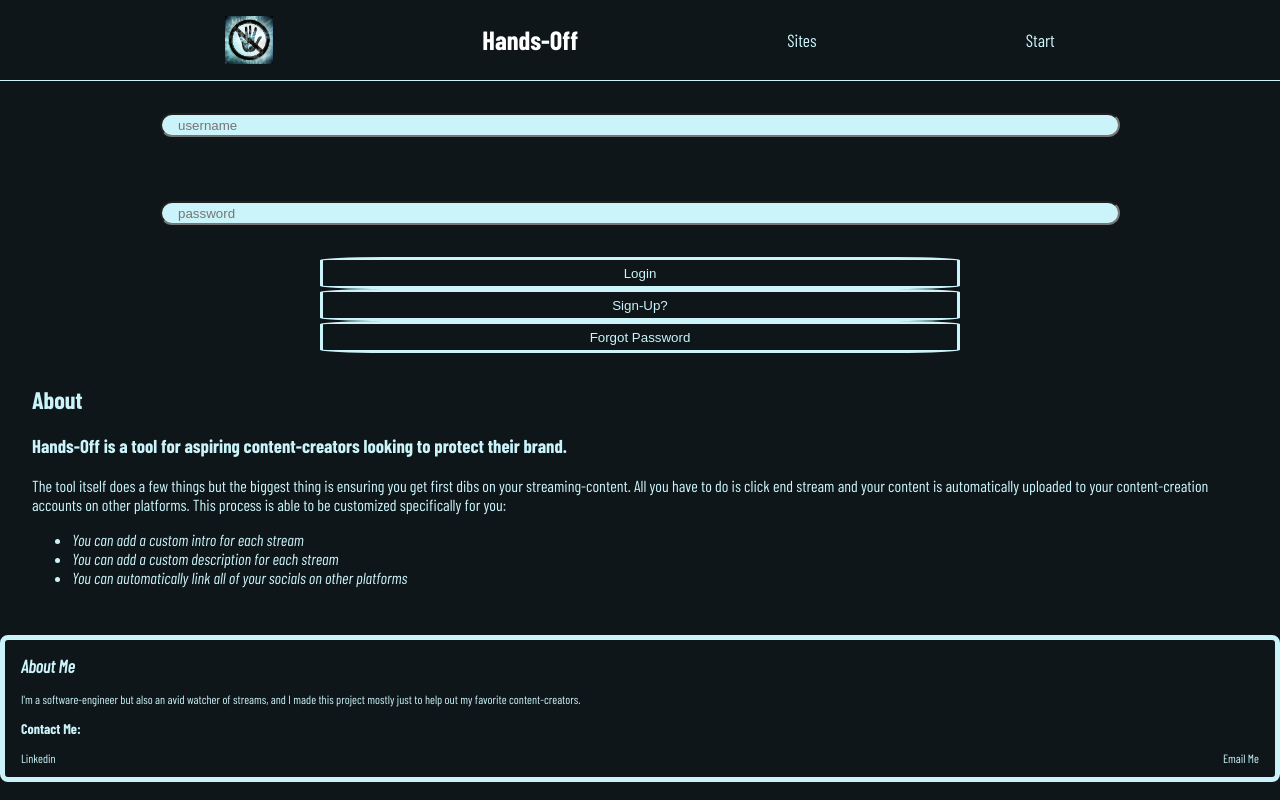
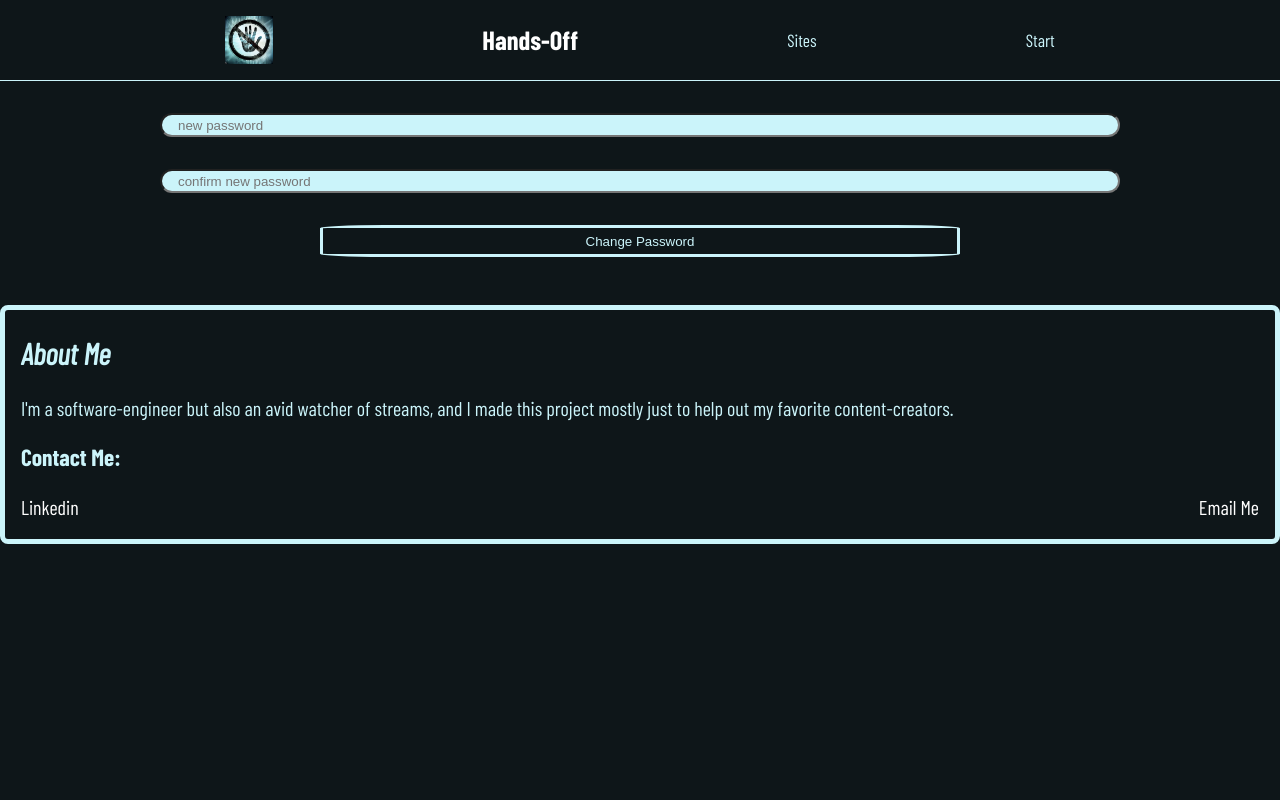
Before and after one commit to mace-stev/hands-off-frontend, a React (Create React App) app: page /reset-password/1 in a window 1280 px wide. Before the commit this address led to /. Built offline with nearby package versions, Linux system fonts and the light colour scheme; no server answers.

Commit message:
got a password reset page styled and built and now I'm going to test the functionality.

```diff
--- a/src/components/Footer/Footer.js
+++ b/src/components/Footer/Footer.js
@@ -6,8 +6,8 @@ function Footer(){
     <p>I'm a software-engineer but also an avid watcher of streams, and I made this project mostly just to help out my favorite content-creators.</p>
     <h3 className="footer_subheader">Contact Me:</h3>
     <ul className="footer__list">
-        <li><a href="https://www.linkedin.com/in/william-stevenson-b84704225/">Linkedin</a></li>
-        <li><a href="mailto:williamstevenson107@gmail.com">Email Me</a></li>
+        <li><a href="https://www.linkedin.com/in/william-stevenson-b84704225/" className="footer__link">Linkedin</a></li>
+        <li><a href="mailto:williamstevenson107@gmail.com" className="footer__link">Email Me</a></li>
     </ul>
     </section>)
 }
--- a/src/components/Footer/Footer.scss
+++ b/src/components/Footer/Footer.scss
@@ -1,29 +1,30 @@
 @use "../../styles/partials/general" as *;
 @use "../../styles/partials/variables" as *;
 @use "../../styles/partials/mixins" as *;
-.footer{
+
+.footer {
     padding: 0 1rem;
     border: 5px solid #CBF4FA;
     border-radius: .5rem;
-    font-size: .75rem;
+    font-size: 1.25rem;
     box-sizing: border-box;
-    margin-top:3rem;
-    .footer__title{
+    margin-top: 3rem;
+
+    .footer__title {
         font-style: italic;
     }
-    .footer__list{
+
+    .footer__list {
         list-style: none;
         display: flex;
         justify-content: space-between;
         padding: 0;
-        :link{
-            text-decoration: none;
-            color:#CBF4FA;
-        }
-        :hover{
-            font-weight: 700;
-            border: 1px solid #FFFFFF;
-            color: #FFFFFF;
+
+        li {
+            .footer__link{
+                text-decoration: none;
+                color: white;
+            }
         }
     }
 }
--- a/src/components/ResetPassword/ResetPassword.js
+++ b/src/components/ResetPassword/ResetPassword.js
@@ -2,28 +2,25 @@ import { useParams } from 'react-router-dom';
 import { useEffect, useState } from 'react'
 import axios from 'axios'
 import { useNavigate } from 'react-router-dom'
+import Navbar from "../Navbar/Navbar";
+import Footer from "../Footer/Footer";
+import "./ResetPassword.scss"
 
 
 function ResetPassword() {
     const { resetToken } = useParams();
     const navigate = useNavigate()
     const [jwt, setJwt] = useState()
-    useEffect(() => {
+    /* useEffect(() => {
         axios.post('/api/auth/token-valid', { resetToken: resetToken })
             .then((response) => {
-                if (response.data === 'false') {
-                    alert("Link is invalid, try resetting again")
-                    navigate('/')
-                }
-                else {
-                    setJwt(response.headers.authorization.split(' ')[1])
-                }
+                setJwt(response.headers.authorization.split(' ')[1])
             }).catch((error) => {
-                console.log(error)
-                alert('internal server error, please try again')
+
+                alert('Link is invalid, please try again')
                 navigate('/')
             })
-    }, [])
+    }, []) */
     function handleSubmit(e) {
         e.preventDefault();
         if (e.target['new-password'] === e.target['confirm-new-password']) {
@@ -33,10 +30,10 @@ function ResetPassword() {
                     'Content-Type': 'application/json',
                 }
             }
-            ).then((response)=>{
+            ).then((response) => {
                 alert('password successfully reset')
                 navigate('/')
-            }).catch((error)=>{
+            }).catch((error) => {
                 alert('error changing password, please try again')
                 e.target.reset();
             })
@@ -46,13 +43,13 @@ function ResetPassword() {
 
 
     return (<>
-
+        <Navbar />
         <form onSubmit={(event) => handleSubmit(event)} className="reset-form">
             <input type='text' placeholder="new password" name="new-password" className="reset-input"></input>
             <input type='text' placeholder="confirm new password" name='confirm-new-password' className="reset-input"></input>
             <button type="submit" className="reset-submit" >Change Password</button>
         </form>
-
+        <Footer />
     </>)
 }
 export default ResetPassword
--- a/src/components/ResetPassword/ResetPassword.scss
+++ b/src/components/ResetPassword/ResetPassword.scss
@@ -3,9 +3,11 @@
 @use "../../styles/partials/mixins" as *;
 
 .reset-form{
-
+    text-align: center;
     .reset-input{
         @include textInput;
+        margin: 2rem auto;
+        width: 75%;
     }
     .reset-submit{
         @include button;
--- a/src/components/Sites/Sites.scss
+++ b/src/components/Sites/Sites.scss
@@ -32,7 +32,7 @@
         }
 
         a {
-            text-decoration: bold;
+            text-decoration: none;
             color: #CBF4FA;
         }
 
@@ -202,11 +202,11 @@
         .sites-logo__container {
             display: flex;
             justify-content: space-between;
-            margin: 2rem;
+            margin: 2rem 1rem;
 
             & a {
                 width: 50%;
-                margin:0 1rem;
+                margin:0 .5rem;
                 .sites-logo {
                     height: 16rem;
                     width: 100%;
```
